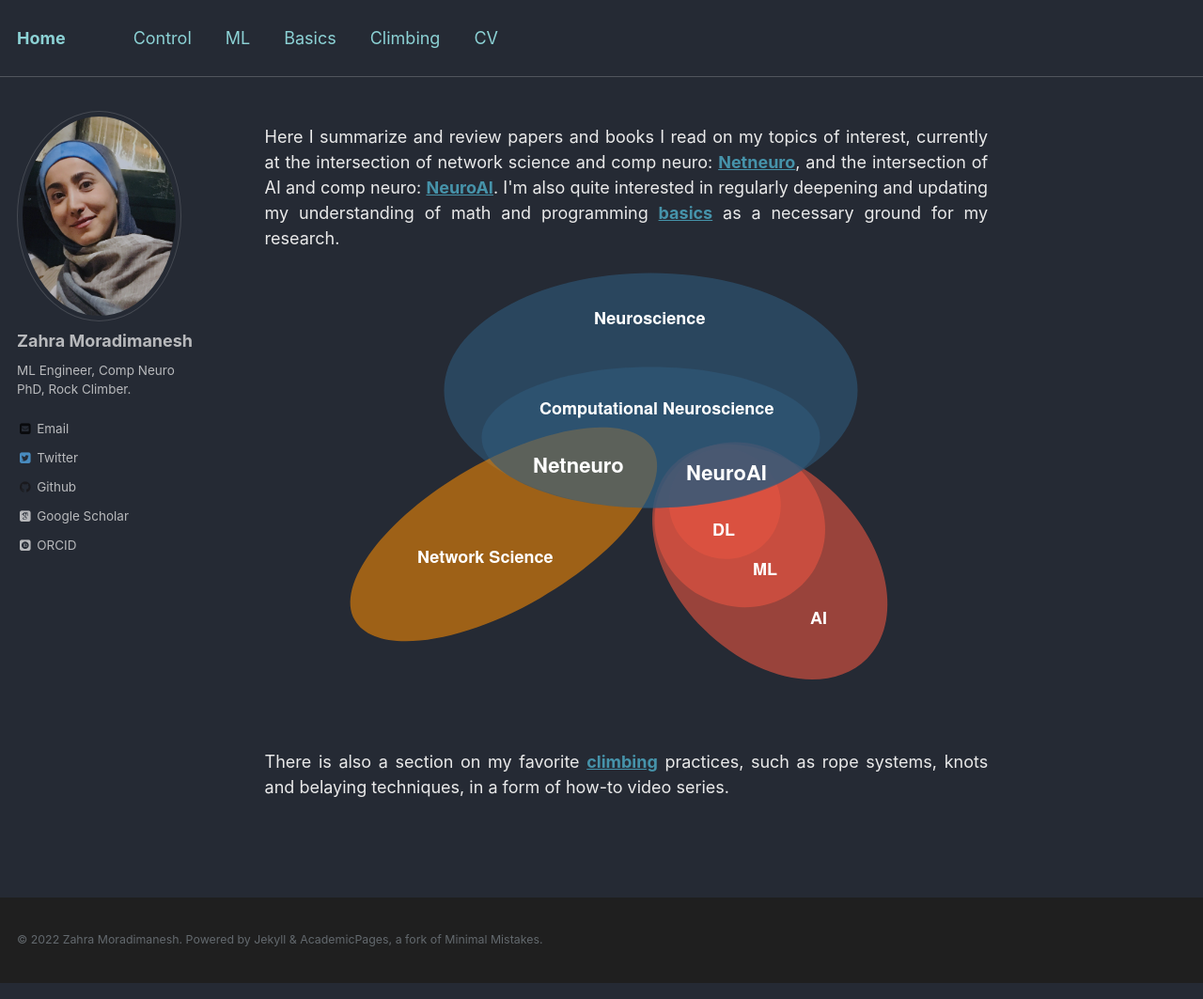
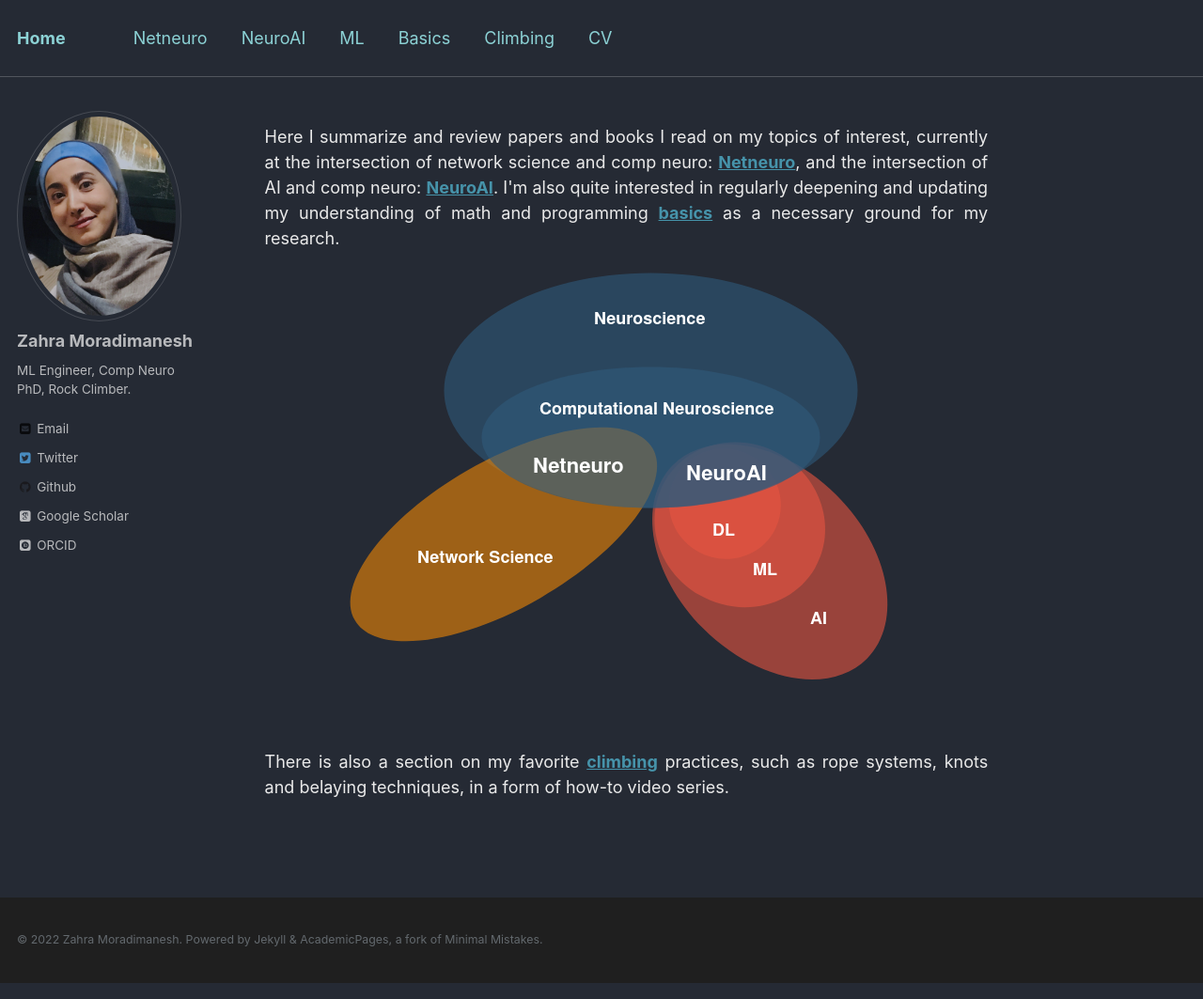
Before and after one commit to zahramor/zahramor.github.io, a Jekyll site: the page built from _pages/about.md, in a window 1280 px wide and 1063 px high. Shown: the whole window at 94% size. Built offline with Jekyll 4.4.1, drawn with Linux system fonts in a browser that asks for light colours; some web fonts are replaced.

Commit message:
Update navigation.yml

```diff
--- a/_data/navigation.yml
+++ b/_data/navigation.yml
@@ -1,13 +1,11 @@
 # main links links
 main:
 
-  - title: Control
-    children:
-      - title: "Netneuro"
-        url: /netneuro/
+  - title: "Netneuro"
+    url: /netneuro/
 
-      - title: "NeuroAI"
-        url: /neuroai/
+  - title: "NeuroAI"
+    url: /neuroai/
 
   - title: "ML"
     url: /ml/
```
